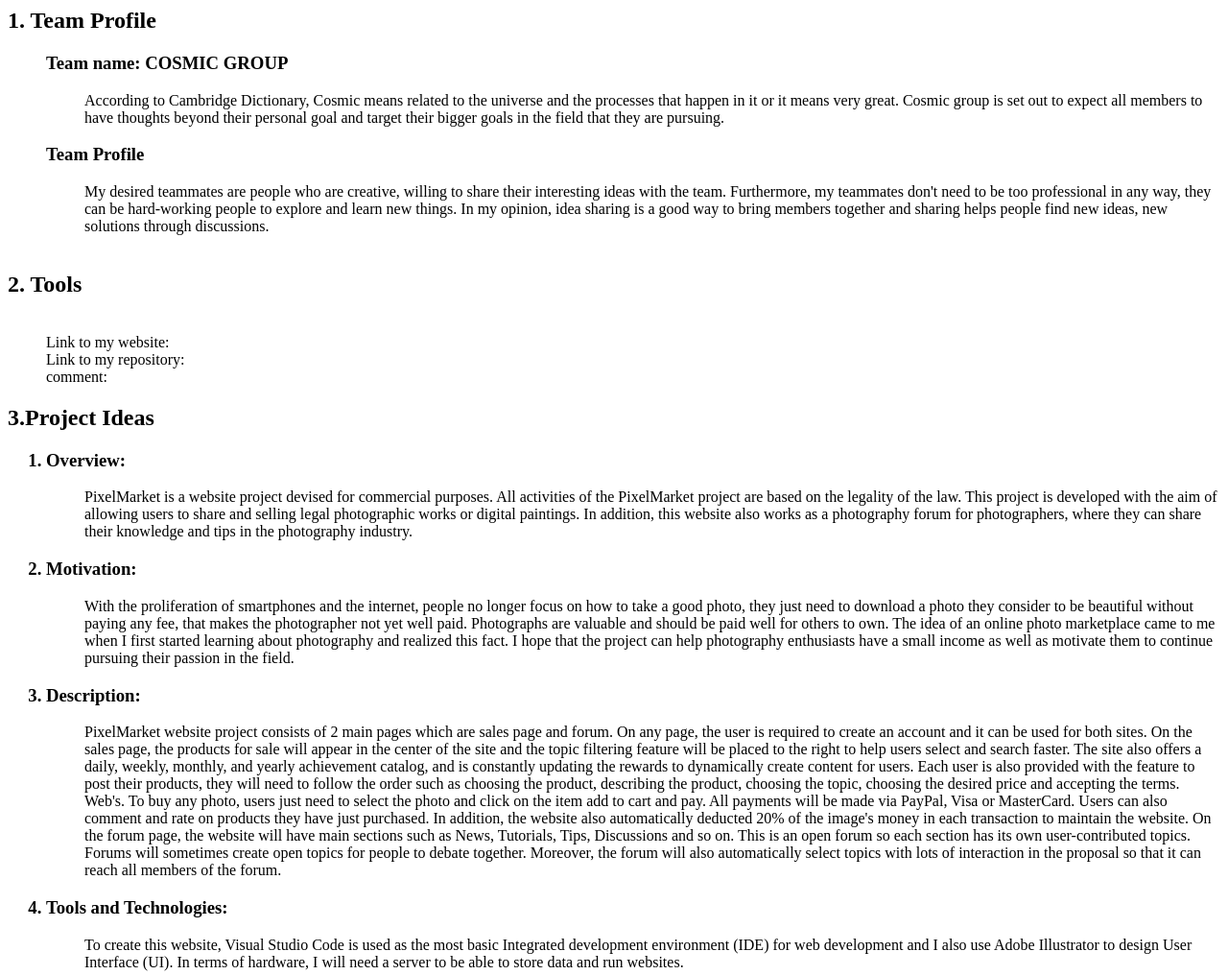
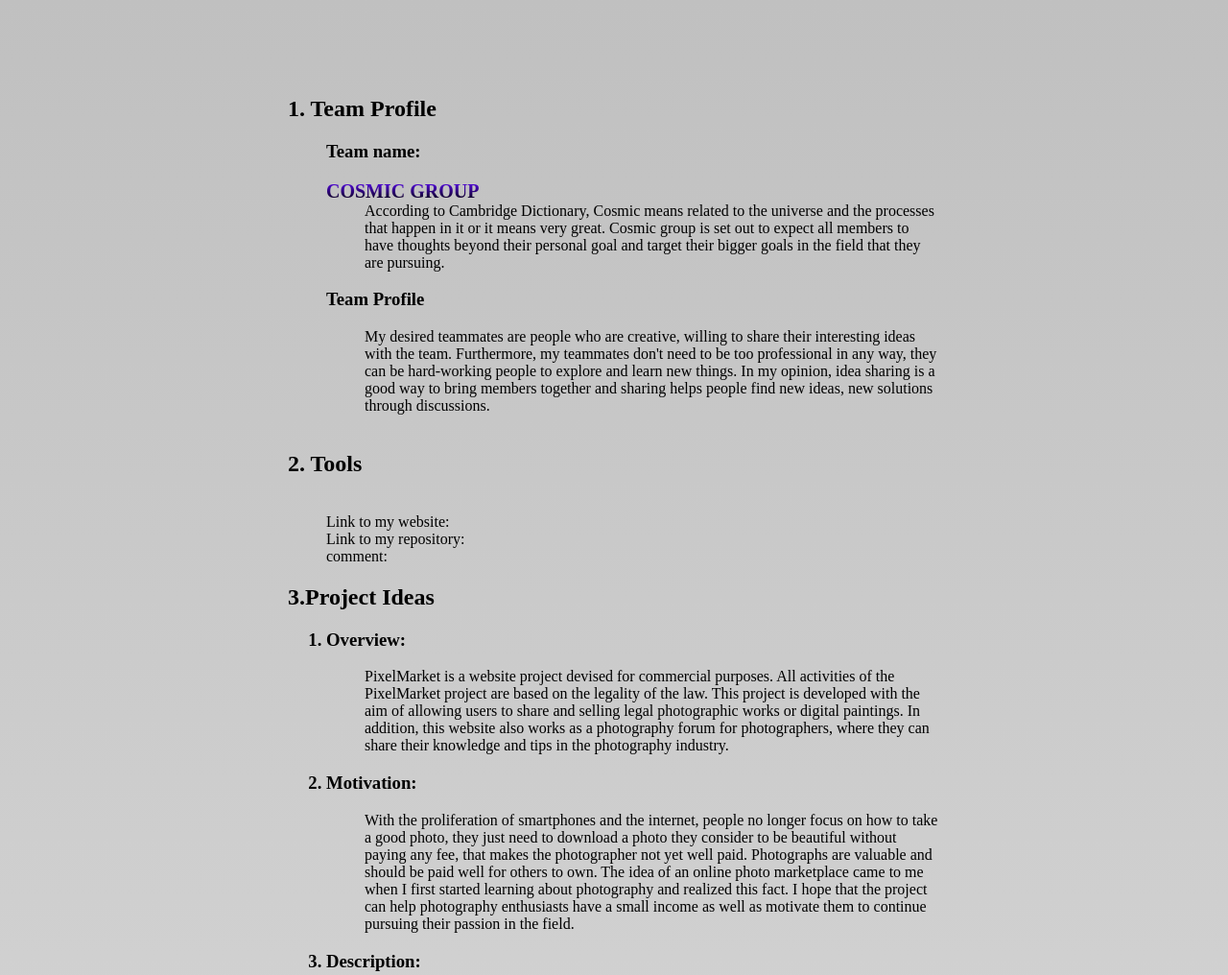
Before and after one commit to NhaTTran-0412/Assignment2.github.io, a plain HTML site: page index.html in a window 1280 px wide. Shown: the top 1016 px of the page at 96% size. Drawn offline with Linux system fonts and the light colour scheme.

Commit message:
decoration v1

```diff
--- a/index.html
+++ b/index.html
@@ -1,8 +1,10 @@
 <html>
-    <head><title>Assignment 2: The IT World</title></head>
+    <head><title>Assignment 2: The IT World</title>
+        <link rel="stylesheet" href="mystyle.css">
+    </head>
     <body>
         <h2>1. Team Profile</h2>
-        <ol><h3>Team name: COSMIC GROUP</h3>
+        <ol><h3>Team name:</h3> <p0><b> COSMIC GROUP</b></p0>
         <p1.1><ol>According to Cambridge Dictionary, Cosmic means related to the universe and the processes that happen in it or it means very great. Cosmic group is set out to expect all members to have thoughts beyond their personal goal and target their bigger goals in the field that they are pursuing.</ol> </p1.1>
         <h3>Team Profile</h3>
         <p1.2><ol>My desired teammates are people who are creative, willing to share their interesting ideas with the team. Furthermore, my teammates don't need to be too professional in any way, they can be hard-working people to explore and learn new things. In my opinion, idea sharing is a good way to bring members together and sharing helps people find new ideas, new solutions through discussions.</ol></p1.2>
--- /dev/null
+++ b/mystyle.css
@@ -0,0 +1,10 @@
+body {
+    margin: 100px 300px 100px 300px;
+    background-image:linear-gradient(#c0c0c0, #ffffff);
+}
+p0{
+    font-size: 20;
+    background: -webkit-linear-gradient(#5f08ff, #000000);
+    -webkit-background-clip: text;
+    -webkit-text-fill-color: transparent;
+}
```
